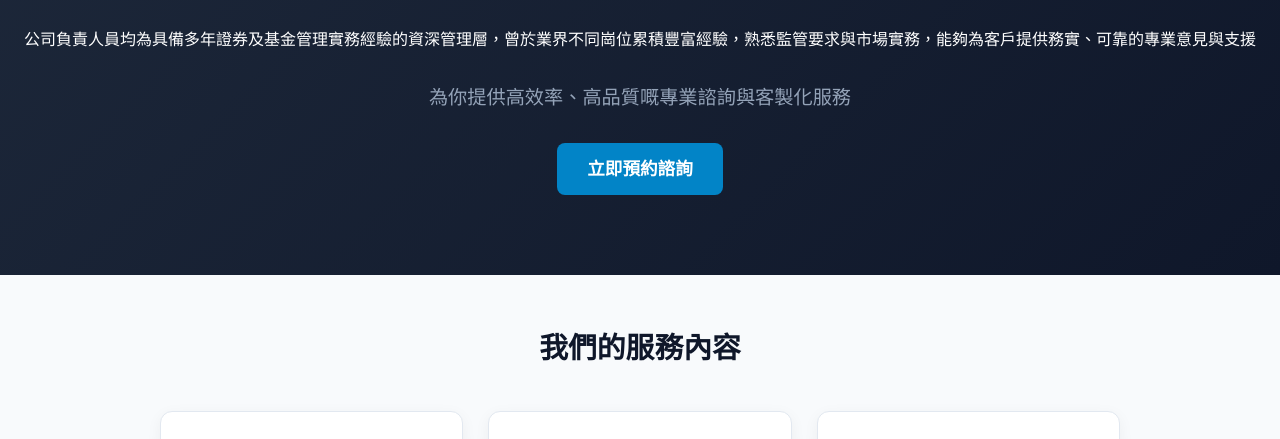
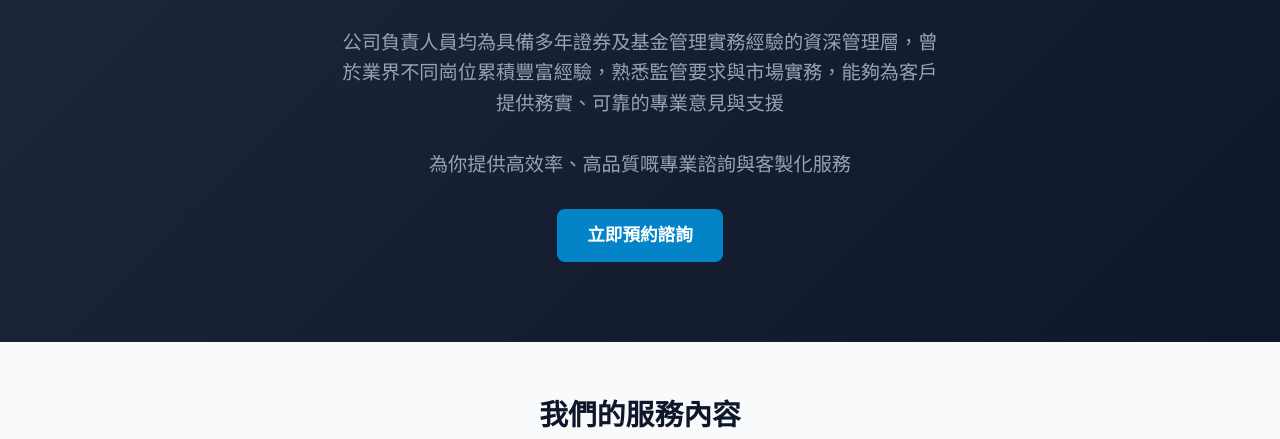
Before and after one commit to Springfield168/springfield168.github.io, a plain HTML site: page index.html in a window 1280 px wide. Shown: the part 294-733 px from the top of the page. Drawn offline with Linux system fonts and the light colour scheme.

Commit message:
Fix HTML structure in index.html

```diff
--- a/index.html
+++ b/index.html
@@ -139,7 +139,7 @@
         <h1>Springfield</h1>
         <h2>專業服務與解決方案</h2>
         <p>我們是一間專注證券及期貨業的SFC合規顧問公司，致力為持牌法團及金融機構提供一站式專業服務。我們的服務範圍涵蓋合規與風險諮詢、交收服務，以及交易系統相關支援</p>
-<p></p>公司負責人員均為具備多年證券及基金管理實務經驗的資深管理層，曾於業界不同崗位累積豐富經驗，熟悉監管要求與市場實務，能夠為客戶提供務實、可靠的專業意見與支援</p>                            </p>
+<p>公司負責人員均為具備多年證券及基金管理實務經驗的資深管理層，曾於業界不同崗位累積豐富經驗，熟悉監管要求與市場實務，能夠為客戶提供務實、可靠的專業意見與支援</p>                            </p>
         <p>為你提供高效率、高品質嘅專業諮詢與客製化服務</p>
         <a href="#contact" class="cta-btn">立即預約諮詢</a>
     </header>
```
